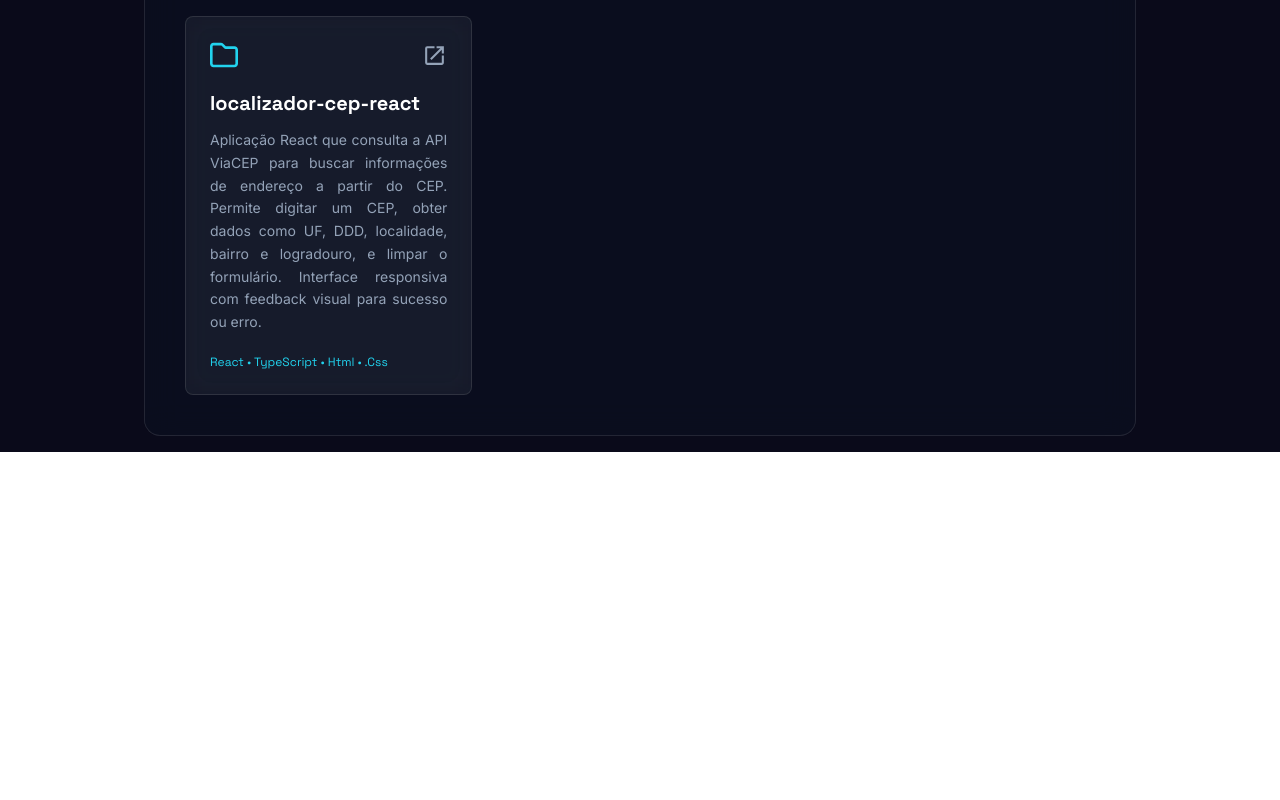
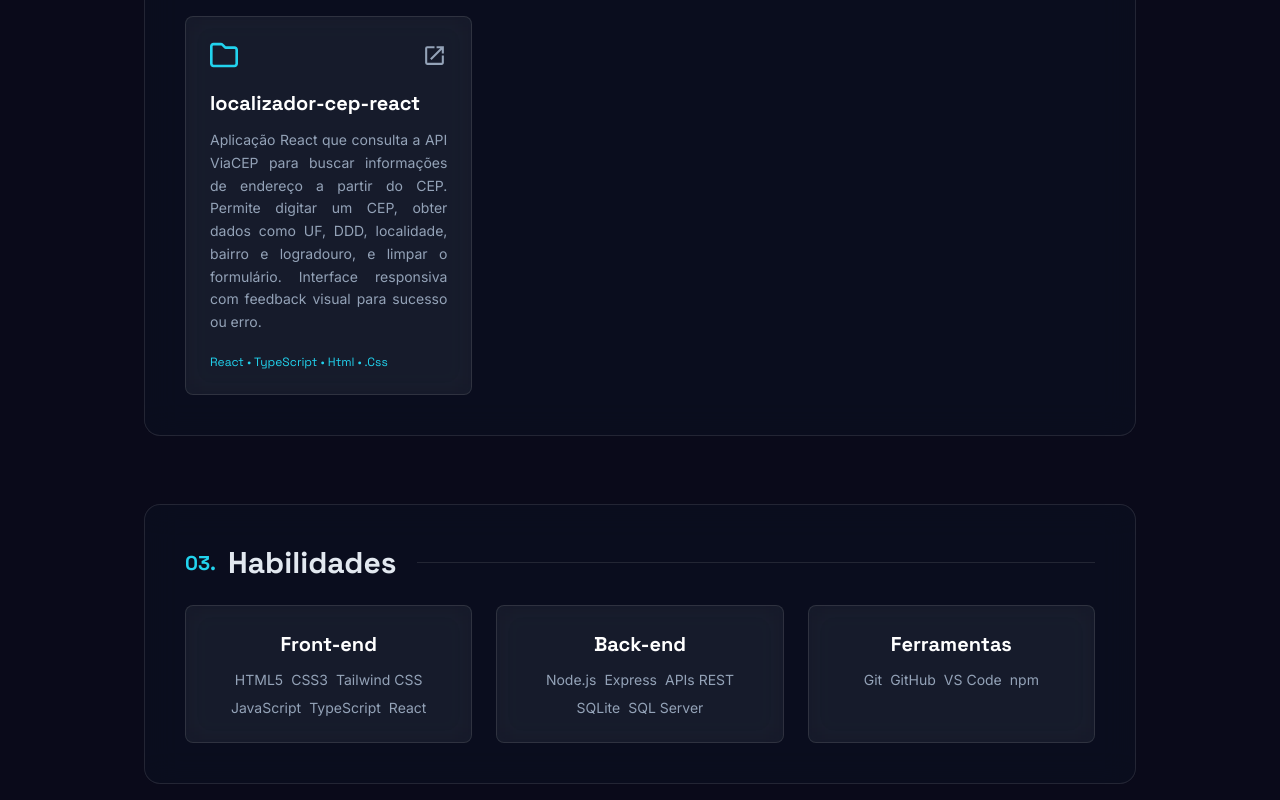
Before and after one commit to CarlosVarao/new_portfolio, a React (Vite) app: page / in a window 1280 px wide. Shown: the part 1417-2217 px from the top of the page. Before the commit the page ends 1869 px from the top, so only its background shows below. Built offline with nearby package versions, Linux system fonts and the light colour scheme.

Commit message:
add section skills

```diff
--- a/src/components/SectionSkills.tsx
+++ b/src/components/SectionSkills.tsx
@@ -1,52 +1,28 @@
+import CardSections from "../components/CardSections";
+import skills from "../data/skills.json";
+
 export default function SectionSkills() {
   return (
-    <section className="section-glass">
-      <h2 className="font-display text-2xl md:text-3xl font-bold text-white mb-8 flex items-center gap-4">
-        <span className="text-xl text-accent-cyan">03.</span> Habilidades
-        <span className="grow h-px bg-white/10 ml-4"></span>
-      </h2>
-      <div className="grid grid-cols-2 sm:grid-cols-3 md:grid-cols-4 gap-6">
-        <div className="glass-effect p-4 rounded-lg text-center glow-effect">
-          <h3 className="font-display text-lg font-bold text-white mb-2">
-            Linguagens
-          </h3>
-          <ul className="text-sm text-text-dark space-y-1">
-            <li>Python</li>
-            <li>SQL</li>
-            <li>Scala</li>
-          </ul>
+    <>
+      <CardSections numberSection="03." inforSection="Habilidades">
+        <div className="font-secondary grid gap-6 grid-cols-1 sm:grid-cols-2 lg:grid-cols-3">
+          {skills.map((item) => (
+            <div className="text-center rounded-lg p-6 transition-all duration-400 ease-in-out glass-effect hover:-translate-y-[3px]">
+              <p className="text-xl font-bold text-white mb-3">{item.title}</p>
+              <div className="flex flex-wrap gap-2 justify-center">
+                {item.tecnologia.map((item) => (
+                  <p
+                    key={item}
+                    className="font-primary text-sm text-[#94a3b8] hover:text-[#22D3EE] cursor-pointer "
+                  >
+                    {item}
+                  </p>
+                ))}
+              </div>
+            </div>
+          ))}
         </div>
-        <div className="glass-effect p-4 rounded-lg text-center glow-effect">
-          <h3 className="font-display text-lg font-bold text-white mb-2">
-            Big Data
-          </h3>
-          <ul className="text-sm text-text-dark space-y-1">
-            <li>Apache Spark</li>
-            <li>Hadoop</li>
-            <li>Kafka</li>
-          </ul>
-        </div>
-        <div className="glass-effect p-4 rounded-lg text-center glow-effect">
-          <h3 className="font-display text-lg font-bold text-white mb-2">
-            Cloud
-          </h3>
-          <ul className="text-sm text-text-dark space-y-1">
-            <li>AWS (S3, EMR, Redshift)</li>
-            <li>GCP (BigQuery, Dataproc)</li>
-            <li>Azure (Data Factory)</li>
-          </ul>
-        </div>
-        <div className="glass-effect p-4 rounded-lg text-center glow-effect">
-          <h3 className="font-display text-lg font-bold text-white mb-2">
-            Visualização
-          </h3>
-          <ul className="text-sm text-text-dark space-y-1">
-            <li>Tableau</li>
-            <li>Power BI</li>
-            <li>Looker</li>
-          </ul>
-        </div>
-      </div>
-    </section>
+      </CardSections>
+    </>
   );
 }
--- /dev/null
+++ b/src/data/skills.json
@@ -0,0 +1,32 @@
+[
+  {
+    "title": "Front-end",
+    "tecnologia": [
+      "HTML5",
+      "CSS3",
+      "Tailwind CSS",
+      "JavaScript",
+      "TypeScript",
+      "React"
+    ]
+  },
+  {
+    "title": "Back-end",
+    "tecnologia": [
+      "Node.js",
+      "Express",
+      "APIs REST",
+      "SQLite",
+      "SQL Server"
+    ]
+  },
+  {
+    "title": "Ferramentas",
+    "tecnologia": [
+      "Git",
+      "GitHub",
+      "VS Code",
+      "npm"
+    ]
+  }
+]
--- a/src/pages/Home.tsx
+++ b/src/pages/Home.tsx
@@ -3,6 +3,7 @@ import Header from "../components/Header";
 import SectionInicial from "../components/SectionInicial";
 import SectionAbout from "../components/SectionAbout";
 import SectionProject from "../components/SectionProject";
+import SectionSkills from "../components/SectionSkills";
 
 export default function Home() {
   return (
@@ -12,6 +13,7 @@ export default function Home() {
         <SectionInicial />
         <SectionAbout />
         <SectionProject />
+        <SectionSkills />
       </Background>
     </>
   );
```
